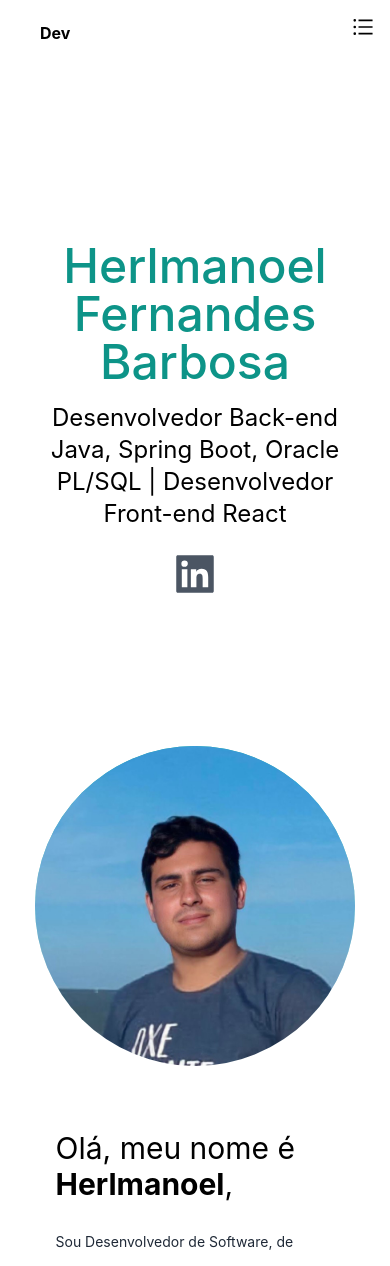
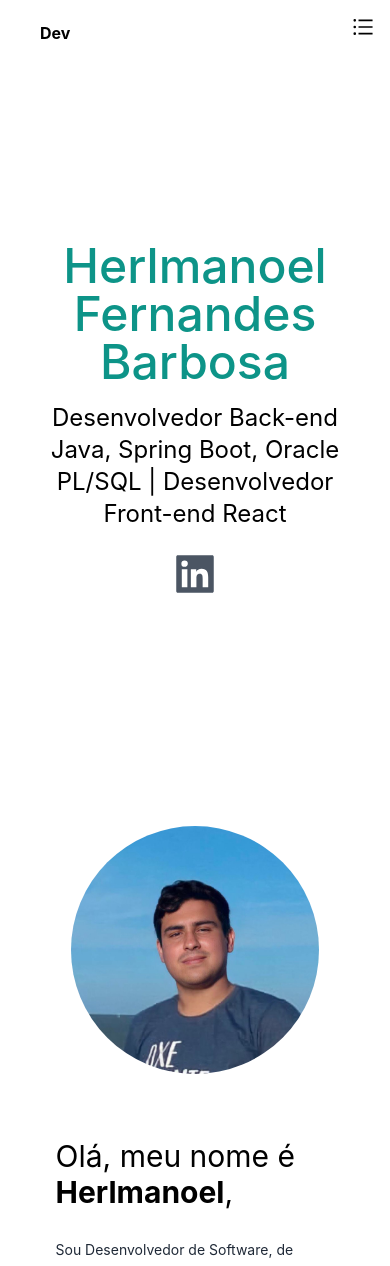
Before and after one commit to herlmanoel/meu_site, a Next.js app: page / in a window 390 px wide. Shown: the top 1266 px of the page. Built offline with nearby package versions, Linux system fonts and the light colour scheme.

Commit message:
feat: adicionando responsividade na imagem de perfil

```diff
--- a/components/AboutMe/index.tsx
+++ b/components/AboutMe/index.tsx
@@ -20,9 +20,16 @@ export const AboutMe = ({ info }: AboutMeProps) => {
         <Section id="sectionAbout" >
             <div className="w-full container-about-me">
                 <div>
-                    <div className="flex-1">
-                        <div className="bg-gradient-to-b from-teal-500 rounded-full w-80 h-80 relative overflow-hidden">
-                            <Image src={perfilImg} layout="fill" objectFit="cover" alt="Descrição da imagem" />
+                    <div className="flex-img-perfil">
+                        <div className="
+                            img-perfil
+                            bg-gradient-to-b
+                            from-teal-500
+                            w-80 h-80
+                            rounded-full
+                            overflow-hidden"
+                        >
+                            <Image src={perfilImg} objectFit="cover" alt="Descrição da imagem" />
                         </div>
                     </div>
                 </div>
--- a/styles/globals.css
+++ b/styles/globals.css
@@ -336,6 +336,23 @@ a {
 .button-menu-open-close {
   display: none;
 }
+@media (max-width: 519px) {
+  .img-perfil {
+    width: 80%;
+    height: 80%;
+    margin-top: 5rem;
+  }
+  .flex-img-perfil {
+    width: 100%;
+    display: flex;
+    align-items: center;
+    justify-content: center;
+  }
+}
+
+.flex-img-perfil {
+  flex: 1 1 0%;
+}
 
 @media (max-width: 768px) {
   .button-menu-open-close {
```
